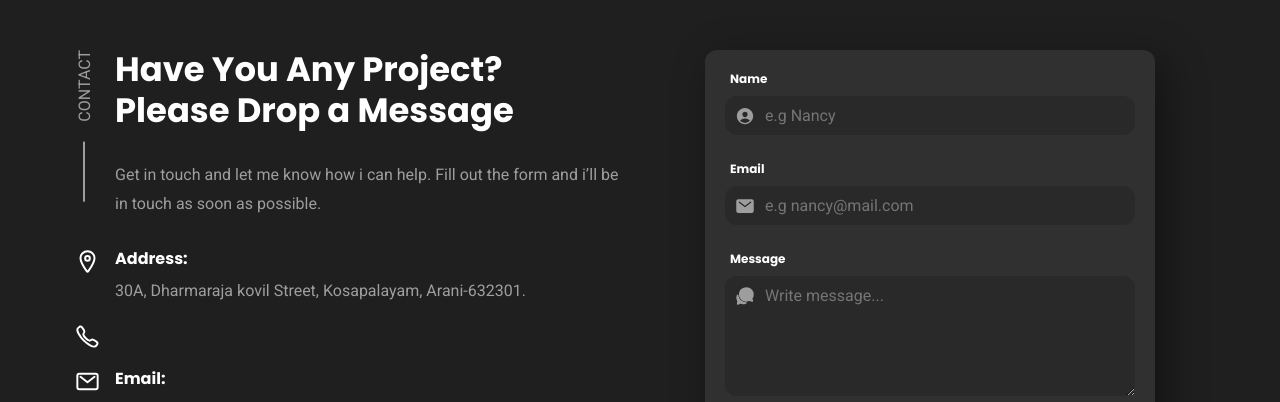
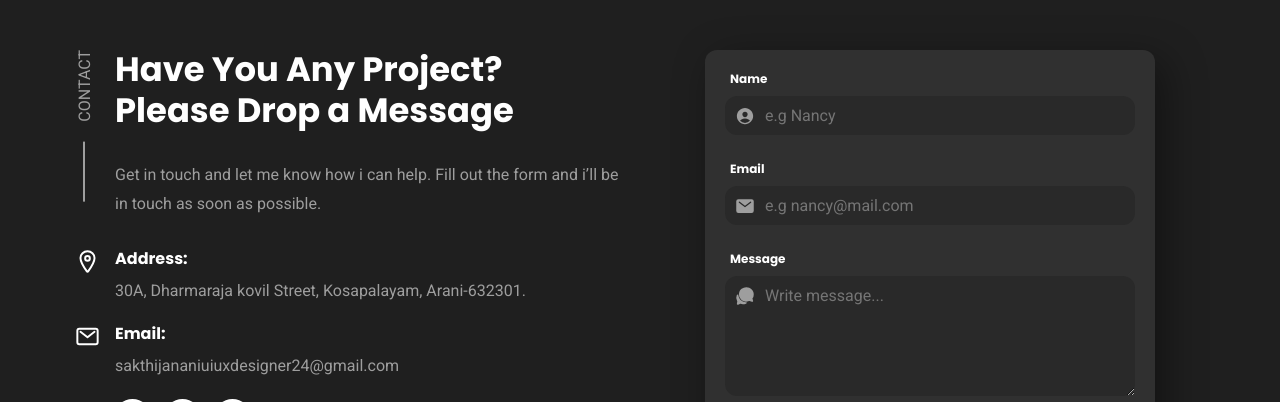
Before and after one commit to Sakthi29032001/Portfolio, a plain HTML site: page index.html in a window 1280 px wide. Shown: the part 3645-4047 px from the top of the page. Drawn offline with nearby package versions, Linux system fonts and the light colour scheme; a web font is replaced by a local one.

Commit message:
Update index.html

```diff
--- a/index.html
+++ b/index.html
@@ -559,14 +559,6 @@
             <li class="contact-list-item">
 
               <div class="contact-item-icon">
-                <ion-icon name="call-outline"></ion-icon>
-              </div>
-
-            </li>
-
-            <li class="contact-list-item">
-
-              <div class="contact-item-icon">
                 <ion-icon name="mail-outline"></ion-icon>
               </div>
 
```
